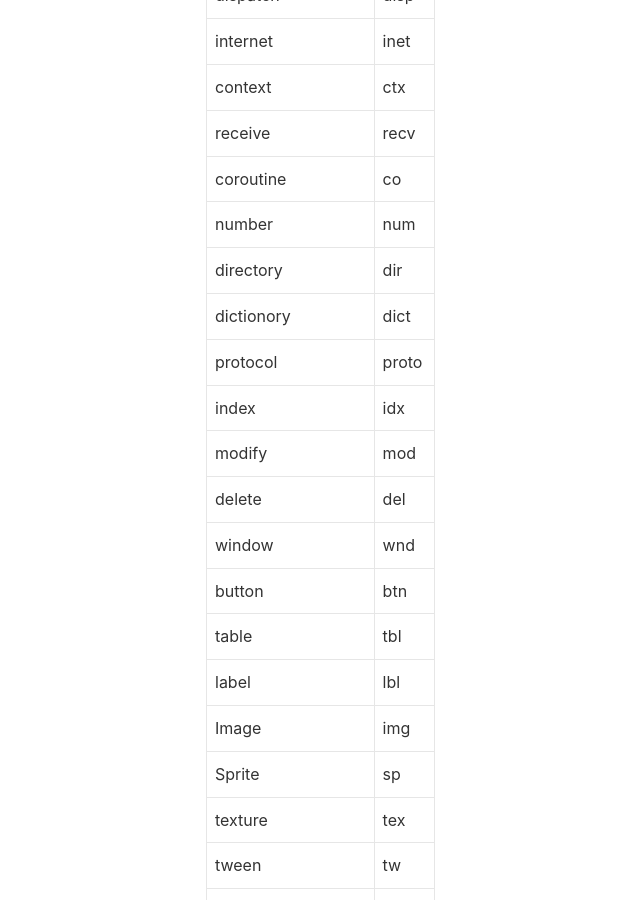
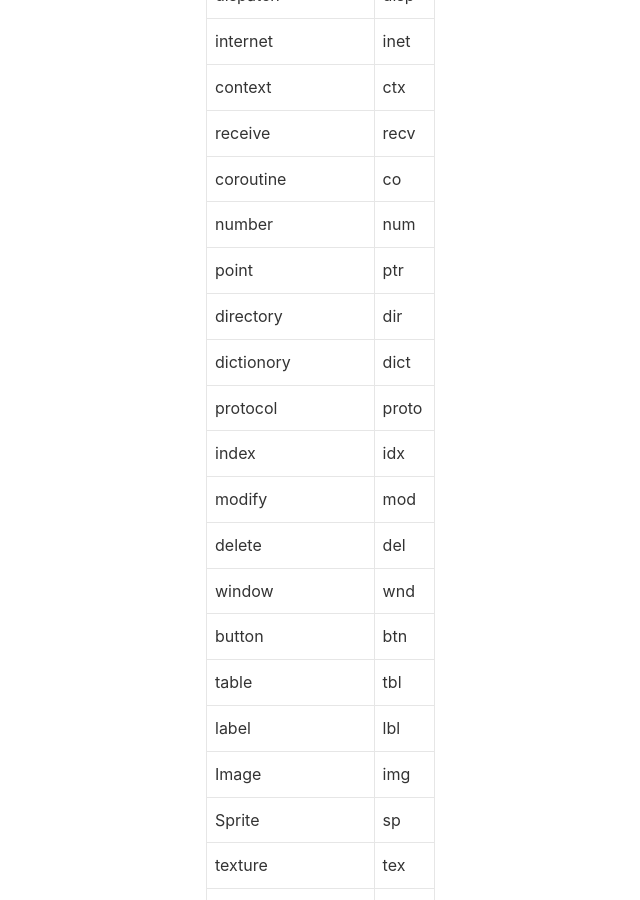
Before and after one commit to lizijie/lizijie.github.io, a Jekyll site: the page built from _posts/2018-04-23-常见代码英文词汇缩写.md, in a window 1280 px wide and 900 px high, scrolled down 2364 px. Shown: the whole window, without its empty margins (41-681 px from the left). Built offline with Jekyll 4.4.1, drawn with Linux system fonts in a browser that asks for light colours; nearby versions of some CDN libraries; comment, search, counter and statistics services are not loaded.

Commit message:
Update 2018-04-23-常见代码英文词汇缩写.md

```diff
--- a/_posts/2018-04-23-常见代码英文词汇缩写.md
+++ b/_posts/2018-04-23-常见代码英文词汇缩写.md
@@ -66,6 +66,7 @@ tags: 英文 缩写
 |coroutine|co|
 |---|---|
 |number|num|
+|point|ptr|
 |---|---|
 |directory|dir|
 |dictionory|dict|
```
